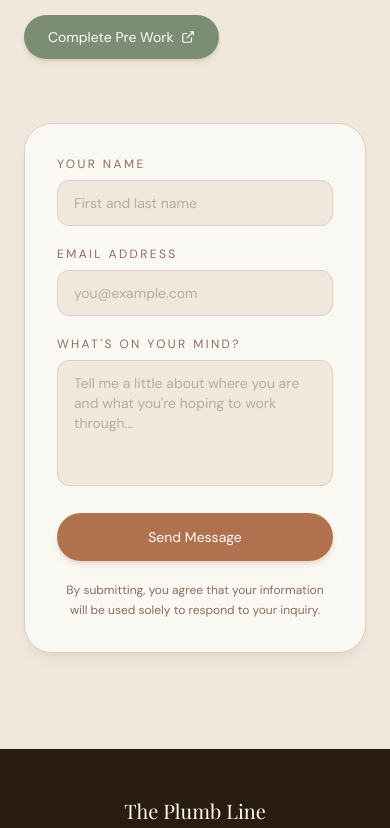
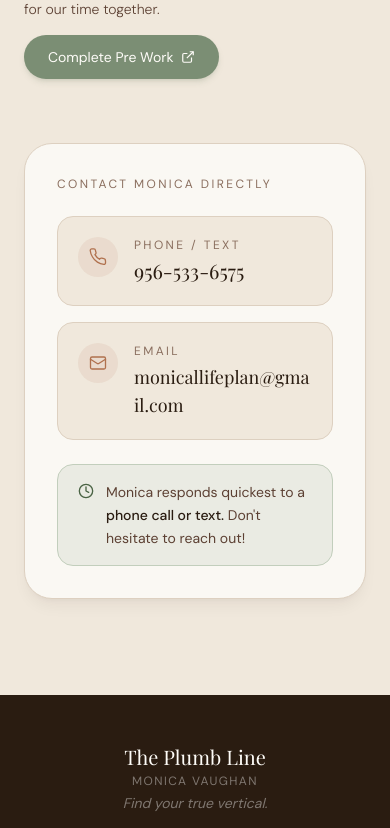
Before and after one commit to gptsmv23426-del/monica-vaughan-coaching, a Next.js app: page / in a window 390 px wide. Shown: the part 6822-7650 px from the top of the page. Built offline with nearby package versions, Linux system fonts and the light colour scheme; no server answers.

Commit message:
Replace contact form with phone/email info card

```diff
--- a/components/Contact.tsx
+++ b/components/Contact.tsx
@@ -1,52 +1,9 @@
 'use client'
 
-import { useState, FormEvent } from 'react'
 import { useReveal } from '@/hooks/useReveal'
 
 export default function Contact() {
   const ref = useReveal()
-  const [status, setStatus] = useState<'idle' | 'sent'>('idle')
-  const [errors, setErrors] = useState<{ name?: string; email?: string; message?: string }>({})
-
-  const EMAIL_ADDRESS = 'monicalifeplan@gmail.com'
-
-  function validate(name: string, email: string, message: string) {
-    const errs: typeof errors = {}
-    if (!name.trim()) errs.name = 'Please enter your name.'
-    if (!email.trim()) {
-      errs.email = 'Please enter your email address.'
-    } else if (!/^[^\s@]+@[^\s@]+\.[^\s@]+$/.test(email.trim())) {
-      errs.email = 'Please enter a valid email address.'
-    }
-    if (!message.trim()) errs.message = 'Please include a message.'
-    return errs
-  }
-
-  function handleSubmit(e: FormEvent<HTMLFormElement>) {
-    e.preventDefault()
-    const form = e.currentTarget
-    const data = new FormData(form)
-
-    const name = data.get('name') as string
-    const email = data.get('email') as string
-    const message = data.get('message') as string
-
-    const errs = validate(name, email, message)
-    if (Object.keys(errs).length > 0) {
-      setErrors(errs)
-      return
-    }
-    setErrors({})
-
-    const subject = encodeURIComponent(`Coaching inquiry from ${name}`)
-    const body = encodeURIComponent(
-      `Hi Monica,\n\nMy name is ${name} and I'd like to connect.\n\n${message}\n\nBest,\n${name}\n${email}`
-    )
-
-    window.location.href = `mailto:${EMAIL_ADDRESS}?subject=${subject}&body=${body}`
-    setStatus('sent')
-    form.reset()
-  }
 
   return (
     <section
@@ -63,7 +20,7 @@ export default function Contact() {
       <div ref={ref} className="relative max-w-5xl mx-auto px-6 md:px-10">
         <div className="grid grid-cols-1 md:grid-cols-2 gap-16 md:gap-20 items-start">
 
-          {/* ─── Left: CTA copy ─── */}
+          {/* Left: CTA copy */}
           <div className="reveal">
             <p className="text-sienna text-xs tracking-[0.18em] uppercase font-sans mb-5">
               Get in Touch
@@ -73,8 +30,8 @@ export default function Contact() {
               <em className="italic">honest conversation?</em>
             </h2>
             <p className="text-bark-medium font-sans font-light text-base leading-relaxed mb-8">
-              Send me a message and I&apos;ll get back to you within 48 hours. The first
-              conversation is always free — no commitment, no pressure, just a chance
+              Reach out directly and I&apos;ll get back to you as soon as I can. The first
+              conversation is always free &mdash; no commitment, no pressure, just a chance
               to see if we&apos;re a good fit.
             </p>
 
@@ -83,7 +40,7 @@ export default function Contact() {
               {[
                 'A response within 48 hours',
                 'A free, no-obligation introductory call',
-                'Zero pressure — just honest conversation',
+                'Zero pressure &mdash; just honest conversation',
               ].map((item, i) => (
                 <div key={i} className="flex items-center gap-3">
                   <div className="w-5 h-5 rounded-full bg-moss-light flex items-center justify-center flex-shrink-0">
@@ -98,7 +55,6 @@ export default function Contact() {
 
             <div className="mt-10 pt-8 border-t border-sand">
               <p className="text-xs font-sans text-bark-light mb-3 tracking-wide uppercase">Also find me on</p>
-              {/* TODO: Replace href with Monica's actual LinkedIn profile URL */}
               <a
                 href="https://www.linkedin.com/in/monica-vaughan-4a24323b7"
                 target="_blank"
@@ -138,91 +94,63 @@ export default function Contact() {
             </div>
           </div>
 
-          {/* ─── Right: Form ─── */}
+          {/* Right: Contact info card */}
           <div className="reveal reveal-delay-1">
-            <form
-              onSubmit={handleSubmit}
-              className="bg-cream rounded-[1.75rem] p-8 md:p-10 border border-sand shadow-lg shadow-bark/5"
-              noValidate
-            >
-              <div className="space-y-5">
-                {/* Name */}
+            <div className="bg-cream rounded-[1.75rem] p-8 md:p-10 border border-sand shadow-lg shadow-bark/5">
+
+              <p className="text-xs font-sans text-bark-light uppercase tracking-widest mb-6">
+                Contact Monica Directly
+              </p>
+
+              {/* Phone */}
+              <a
+                href="tel:9565336575"
+                className="group flex items-start gap-4 p-5 rounded-2xl bg-linen border border-sand hover:border-sienna/40 hover:bg-sienna/5 transition-all duration-300 mb-4"
+                aria-label="Call Monica at 956-533-6575"
+              >
+                <div className="w-10 h-10 rounded-full bg-sienna/10 flex items-center justify-center flex-shrink-0 group-hover:bg-sienna/20 transition-colors">
+                  <svg width="18" height="18" viewBox="0 0 24 24" fill="none" stroke="#B0714E" strokeWidth="1.75" strokeLinecap="round" strokeLinejoin="round" aria-hidden="true">
+                    <path d="M22 16.92v3a2 2 0 0 1-2.18 2 19.79 19.79 0 0 1-8.63-3.07A19.5 19.5 0 0 1 4.69 12a19.79 19.79 0 0 1-3.07-8.67A2 2 0 0 1 3.6 1.27h3a2 2 0 0 1 2 1.72c.127.96.361 1.903.7 2.81a2 2 0 0 1-.45 2.11L7.91 8.91a16 16 0 0 0 6.06 6.06l.97-.97a2 2 0 0 1 2.11-.45c.907.339 1.85.573 2.81.7A2 2 0 0 1 21.73 16.92z"/>
+                  </svg>
+                </div>
                 <div>
-                  <label htmlFor="contact-name" className="block text-xs font-sans text-bark-light uppercase tracking-widest mb-2">
-                    Your Name
-                  </label>
-                  <input
-                    id="contact-name"
-                    name="name"
-                    type="text"
-                    required
-                    aria-describedby={errors.name ? 'contact-name-error' : undefined}
-                    placeholder="First and last name"
-                    className={`w-full bg-linen border rounded-xl px-4 py-3 text-sm font-sans text-bark placeholder:text-bark-light/50 focus:outline-none focus:ring-1 transition-colors ${errors.name ? 'border-red-400 focus:border-red-400 focus:ring-red-200' : 'border-sand focus:border-sienna focus:ring-sienna/20'}`}
-                  />
-                  {errors.name && (
-                    <p id="contact-name-error" role="alert" className="mt-1.5 text-xs text-red-500 font-sans">{errors.name}</p>
-                  )}
+                  <p className="text-xs font-sans text-bark-light uppercase tracking-widest mb-1">Phone / Text</p>
+                  <p className="font-serif text-xl text-bark group-hover:text-sienna transition-colors">956-533-6575</p>
                 </div>
+              </a>
 
-                {/* Email */}
+              {/* Email */}
+              <a
+                href="mailto:monicallifeplan@gmail.com"
+                className="group flex items-start gap-4 p-5 rounded-2xl bg-linen border border-sand hover:border-sienna/40 hover:bg-sienna/5 transition-all duration-300 mb-6"
+                aria-label="Email Monica at monicallifeplan@gmail.com"
+              >
+                <div className="w-10 h-10 rounded-full bg-sienna/10 flex items-center justify-center flex-shrink-0 group-hover:bg-sienna/20 transition-colors">
+                  <svg width="18" height="18" viewBox="0 0 24 24" fill="none" stroke="#B0714E" strokeWidth="1.75" strokeLinecap="round" strokeLinejoin="round" aria-hidden="true">
+                    <rect x="2" y="4" width="20" height="16" rx="2"/>
+                    <path d="m22 7-8.97 5.7a1.94 1.94 0 0 1-2.06 0L2 7"/>
+                  </svg>
+                </div>
                 <div>
-                  <label htmlFor="contact-email" className="block text-xs font-sans text-bark-light uppercase tracking-widest mb-2">
-                    Email Address
-                  </label>
-                  <input
-                    id="contact-email"
-                    name="email"
-                    type="email"
-                    required
-                    aria-describedby={errors.email ? 'contact-email-error' : undefined}
-                    placeholder="you@example.com"
-                    className={`w-full bg-linen border rounded-xl px-4 py-3 text-sm font-sans text-bark placeholder:text-bark-light/50 focus:outline-none focus:ring-1 transition-colors ${errors.email ? 'border-red-400 focus:border-red-400 focus:ring-red-200' : 'border-sand focus:border-sienna focus:ring-sienna/20'}`}
-                  />
-                  {errors.email && (
-                    <p id="contact-email-error" role="alert" className="mt-1.5 text-xs text-red-500 font-sans">{errors.email}</p>
-                  )}
+                  <p className="text-xs font-sans text-bark-light uppercase tracking-widest mb-1">Email</p>
+                  <p className="font-serif text-lg text-bark group-hover:text-sienna transition-colors break-all">monicallifeplan@gmail.com</p>
                 </div>
+              </a>
 
-                {/* Message */}
-                <div>
-                  <label htmlFor="contact-message" className="block text-xs font-sans text-bark-light uppercase tracking-widest mb-2">
-                    What&apos;s on Your Mind?
-                  </label>
-                  <textarea
-                    id="contact-message"
-                    name="message"
-                    required
-                    rows={5}
-                    aria-describedby={errors.message ? 'contact-message-error' : undefined}
-                    placeholder="Tell me a little about where you are and what you're hoping to work through..."
-                    className={`w-full bg-linen border rounded-xl px-4 py-3 text-sm font-sans text-bark placeholder:text-bark-light/50 focus:outline-none focus:ring-1 transition-colors resize-none ${errors.message ? 'border-red-400 focus:border-red-400 focus:ring-red-200' : 'border-sand focus:border-sienna focus:ring-sienna/20'}`}
-                  />
-                  {errors.message && (
-                    <p id="contact-message-error" role="alert" className="mt-1.5 text-xs text-red-500 font-sans">{errors.message}</p>
-                  )}
-                </div>
-
-                {/* Submit */}
-                <button
-                  type="submit"
-                  className="w-full py-3.5 bg-sienna text-warm-white text-sm font-sans rounded-full hover:bg-sienna-dark transition-all duration-300 shadow-md shadow-sienna/20 hover:shadow-sienna/30 hover:-translate-y-0.5"
-                >
-                  Send Message
-                </button>
-
-                {status === 'sent' && (
-                  <p className="text-center text-sm font-sans text-moss" role="status">
-                    Your mail client should have opened. I look forward to connecting!
-                  </p>
-                )}
+              {/* Quickest response callout */}
+              <div className="flex items-start gap-3 bg-moss-light/30 border border-moss-light rounded-2xl px-5 py-4">
+                <svg width="16" height="16" viewBox="0 0 24 24" fill="none" stroke="#4A6344" strokeWidth="2" strokeLinecap="round" strokeLinejoin="round" className="mt-0.5 flex-shrink-0" aria-hidden="true">
+                  <circle cx="12" cy="12" r="10"/>
+                  <polyline points="12 6 12 12 16 14"/>
+                </svg>
+                <p className="text-sm font-sans text-bark-medium leading-relaxed">
+                  Monica responds quickest to a{' '}
+                  <span className="font-medium text-bark">phone call or text.</span>{' '}
+                  Don&apos;t hesitate to reach out!
+                </p>
               </div>
 
-              <p className="mt-5 text-center text-xs font-sans text-bark-light leading-relaxed">
-                By submitting, you agree that your information will be used solely
-                to respond to your inquiry.
-              </p>
-            </form>
+            </div>
           </div>
 
         </div>
```
